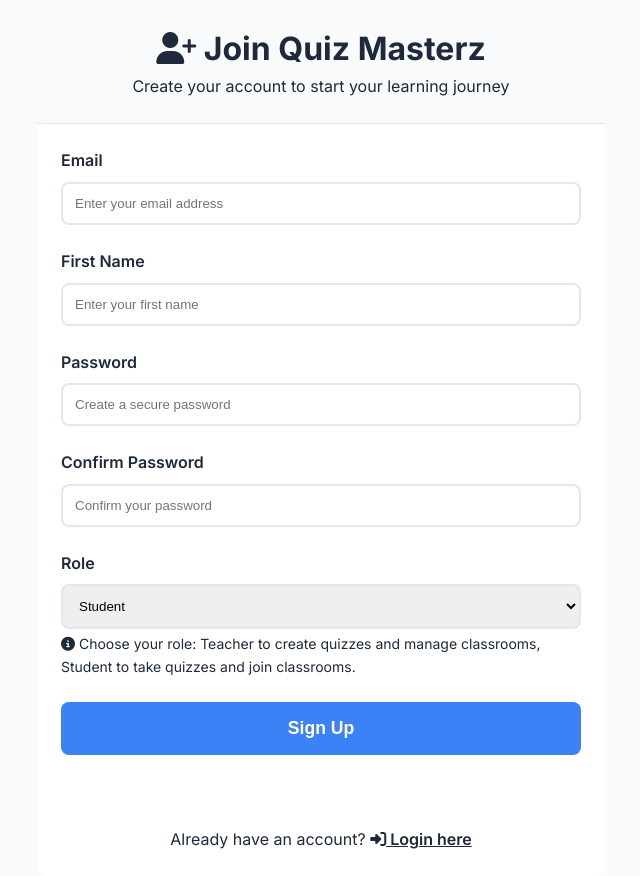
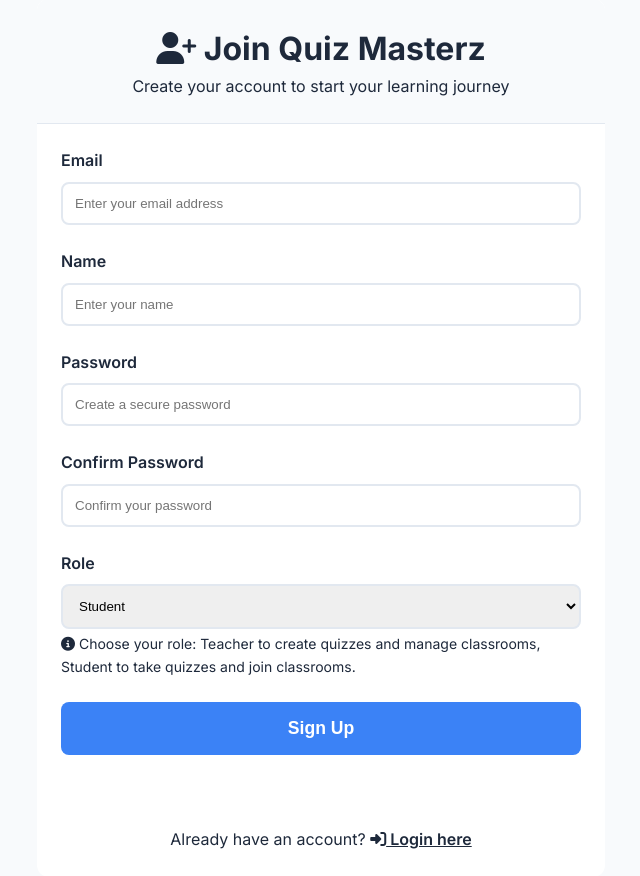
Before and after one commit to Firewat/Quizz-Masterz, a Flask app: page /sign-up in a window 1280 px wide. Shown: the part 107-983 px from the top of the page, without its empty margins (319-959 px from the left). Run offline with Flask 3, Linux system fonts and the light colour scheme.

Commit message:
Update classroom name in test student addition script (AI); modify form field labels for clarity; adjust template texts for consistency; small fixes and refactoring

```diff
--- a/add_test_students.py
+++ b/add_test_students.py
@@ -22,10 +22,10 @@ def add_test_students():
 
     with app.app_context():
         # Find the History 101 classroom
-        classroom = Classroom.query.filter_by(name="History 101").first()
+        classroom = Classroom.query.filter_by(name="Full-Stack Web Development SoSe-2025").first()
 
         if not classroom:
-            print("Error: Could not find classroom named 'History 101'")
+            print("Error: Could not find classroom named 'Full-Stack Web Development SoSe-2025'")
             print("Available classrooms:")
             for c in Classroom.query.all():
                 print(f"  - {c.name}")
--- a/website/forms.py
+++ b/website/forms.py
@@ -13,7 +13,7 @@ class LoginForm(FlaskForm):
 
 class SignUpForm(FlaskForm):
     email = StringField('Email', validators=[DataRequired(), Email()])
-    first_name = StringField('First Name', validators=[DataRequired(), Length(min=2, max=150)])
+    first_name = StringField('Name', validators=[DataRequired(), Length(min=2, max=150)])
     password1 = PasswordField('Password', validators=[DataRequired(), Length(min=7)])
     password2 = PasswordField('Confirm Password', validators=[DataRequired(), EqualTo('password1')])
     role = SelectField('Role', choices=[('student', 'Student'), ('teacher', 'Teacher')], validators=[DataRequired()])
--- a/website/templates/edit_classroom.html
+++ b/website/templates/edit_classroom.html
@@ -96,7 +96,7 @@
                                                 {% elif not draft.questions_have_answers %}
                                                     <br><span class="text-warning"><i class="fas fa-exclamation-triangle"></i> Some questions missing answers</span>
                                                 {% else %}
-                                                    <br><span class="text-success"><i class="fas fa-check"></i> Ready to upload</span>
+                                                    <br><span class="text-success">Ready to upload</span>
                                                 {% endif %}
                                             </p>
                                             <div class="btn-group-vertical w-100">
@@ -151,7 +151,7 @@
             <div class="card">
                 <div class="card-header">
                     <h4>Published Quizzes & Submissions</h4>
-                    <small class="text-muted">Quizzes available to students with submission reviews</small>
+                    <small class="text-muted">Quizzes available to students</small>
                 </div>
                 <div class="card-body">
                     {% if quiz_reviews %}
@@ -183,7 +183,7 @@
                         <div class="empty-state">
                             <i class="fas fa-clipboard-list empty-state-icon"></i>
                             <h5 class="empty-state-title">No Quizzes in This Classroom</h5>
-                            <p class="empty-state-description">Upload quizzes to this classroom to see student submissions and reviews</p>
+                            <p class="empty-state-description">Upload quizzes to this classroom to see student submissions</p>
                             </a>
                         </div>
                     {% endif %}
--- a/website/templates/sign_up.html
+++ b/website/templates/sign_up.html
@@ -25,7 +25,7 @@
 
                 <div class="form-group">
                     {{ form.first_name.label(class="form-label") }}
-                    {{ form.first_name(class="form-control" + (" is-invalid" if form.first_name.errors else ""), placeholder="Enter your first name") }}
+                    {{ form.first_name(class="form-control" + (" is-invalid" if form.first_name.errors else ""), placeholder="Enter your name") }}
                     {% for error in form.first_name.errors %}
                         <span class="form-error">
                             <i class="fas fa-exclamation-circle"></i> {{ error }}
```
Also changed, not shown: instance/database.db.
